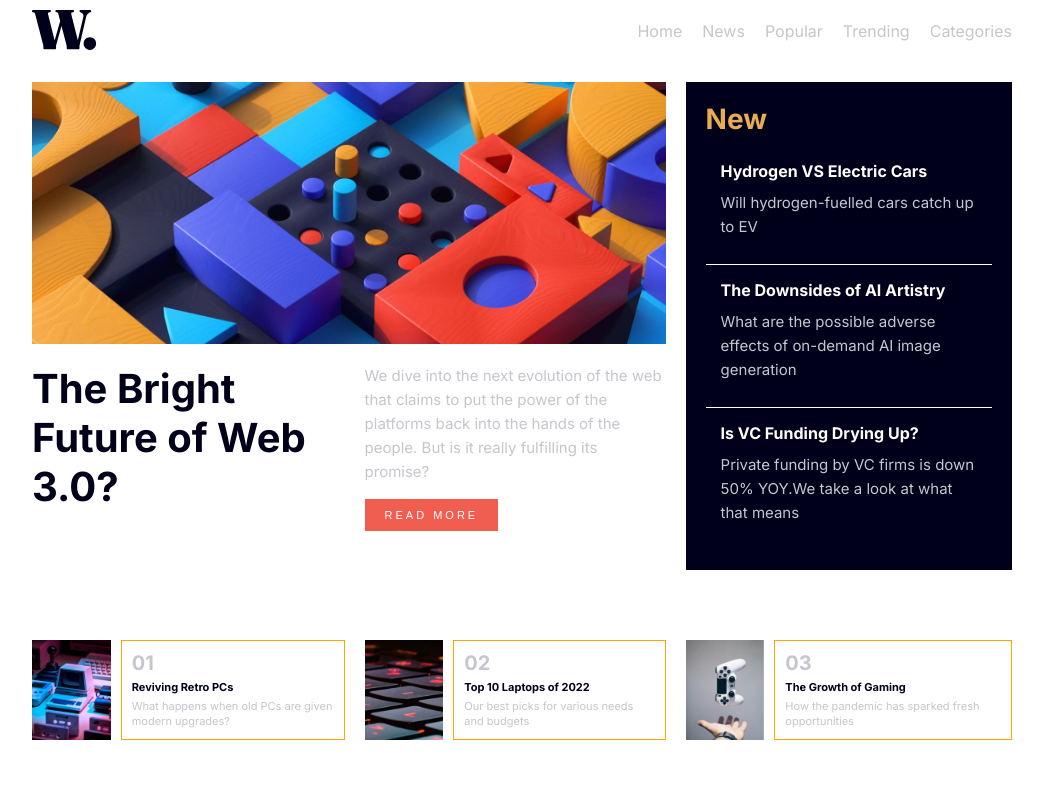
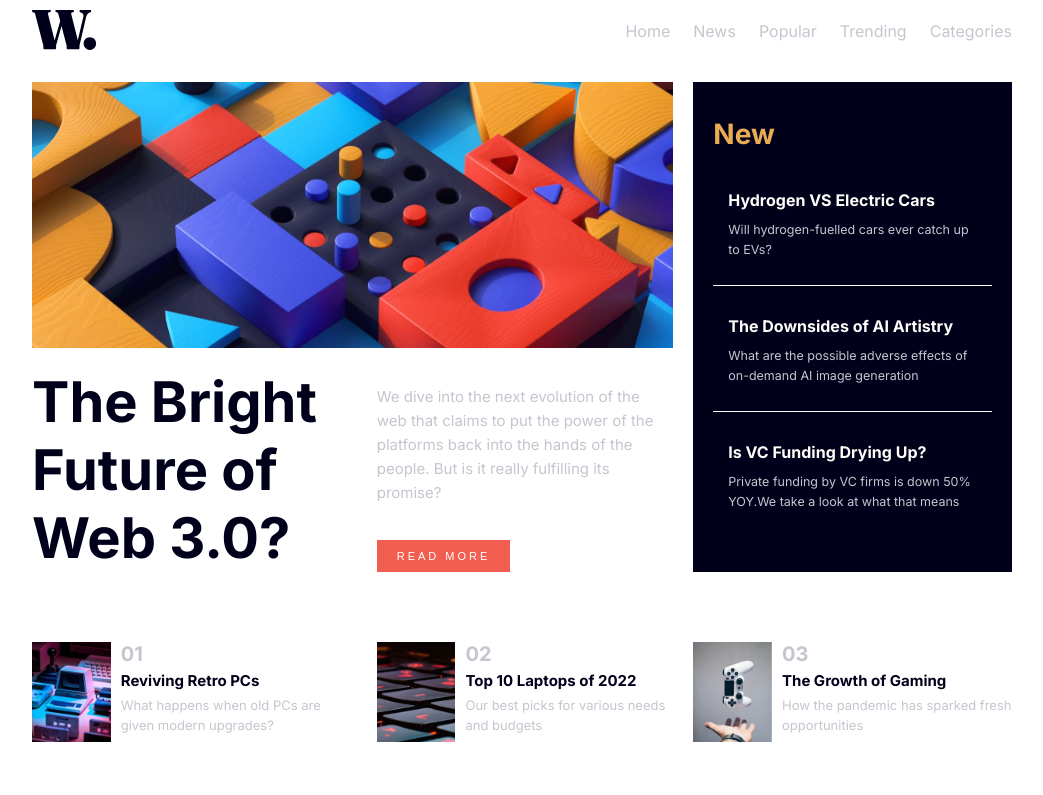
Before and after one commit to Frimpong04/news-homepage, a plain HTML site: page index.html in a window 1280 px wide. Shown: the whole page, without its empty margins (118-1161 px from the left). Drawn offline with Linux system fonts and the light colour scheme.

Commit message:
add active desktop styles

```diff
--- a/index.html
+++ b/index.html
@@ -56,7 +56,7 @@
                     Hydrogen VS Electric Cars
                     </h3>
                     <p>
-                    Will hydrogen-fuelled cars catch up to EV
+                    Will hydrogen-fuelled cars ever catch up to EVs?
                     </p>
                 </div>
 
--- a/style.css
+++ b/style.css
@@ -54,13 +54,18 @@ nav {
 }
 
 .nav-links li {
-    margin-left: 2rem;
+    margin-left: 2.3rem;
 }
 
 .nav-links li a {
     text-decoration: none;
     color: var(--Grayish-blue);
     font-size:1.6rem;
+}
+
+.nav-links li a:hover {
+    cursor: pointer;
+    color:var(--soft-orange);
 }
 
 /* main content styles */
@@ -70,7 +75,6 @@ nav {
     gap: 2rem;
     grid-template-areas:"a a b"
                         "c d b"
-                        "e f b"
                         "g h i";
 }
 
@@ -86,17 +90,19 @@ nav {
 
 .hero-text {
     grid-area: c;
-    font-size: 2rem;
+    font-size: 2.8rem;
     color: var(--Very-dark-blue);
+    align-self:end;
 }
 
 .main-text {
     grid-area: d;
+    align-self: end;
 }
 
 .main-text p {
     font-size: 1.5rem;
-    margin-bottom: 1.5rem;
+    margin-bottom: 3.5rem;
     line-height:1.6;
 }
 
@@ -109,6 +115,11 @@ nav {
     font-size:1.1rem;
 }
 
+.main-text button:hover {
+    cursor: pointer;
+    color:var(--Off-white);
+    background-color: var(--Very-dark-blue);
+}
 /* aside section */
 .new-container {
     grid-area: b;
@@ -138,9 +149,13 @@ nav {
     color: var(--Off-white);
 }
 
+.new-container h3:hover {
+    cursor: pointer;
+    color: var(--soft-orange);
+}
 .new-container p {
     margin-bottom: 1rem;
-    font-size:1.5rem;
+    font-size:1.25rem;
     line-height:1.6;
 }
 
@@ -163,8 +178,8 @@ nav {
     /* display: flex; */
     /* flex-direction: column; */
     /* justify-content: space-evenly; */
-    padding:1rem;
-    border:1px solid orange;
+    /* padding:1rem; */
+    /* border:1px solid orange; */
 }
 
 .sub-item h3 {
@@ -175,14 +190,18 @@ nav {
 }
 
 .sub-item h4 {
-    font-size: 1.1rem;
+    font-size: 1.5rem;
     margin-bottom: 0.5rem;
     color: var(--Very-dark-blue);
 }
 
+.sub-item h4:hover {
+    color: var(--soft-red);
+}
+
 .sub-item p {
-    font-size:1.1rem;
-    line-height: 1.4;
+    font-size:1.3rem;
+    line-height: 1.6;
 }
 .footer-item img {
     /* width: 100%; */
```
